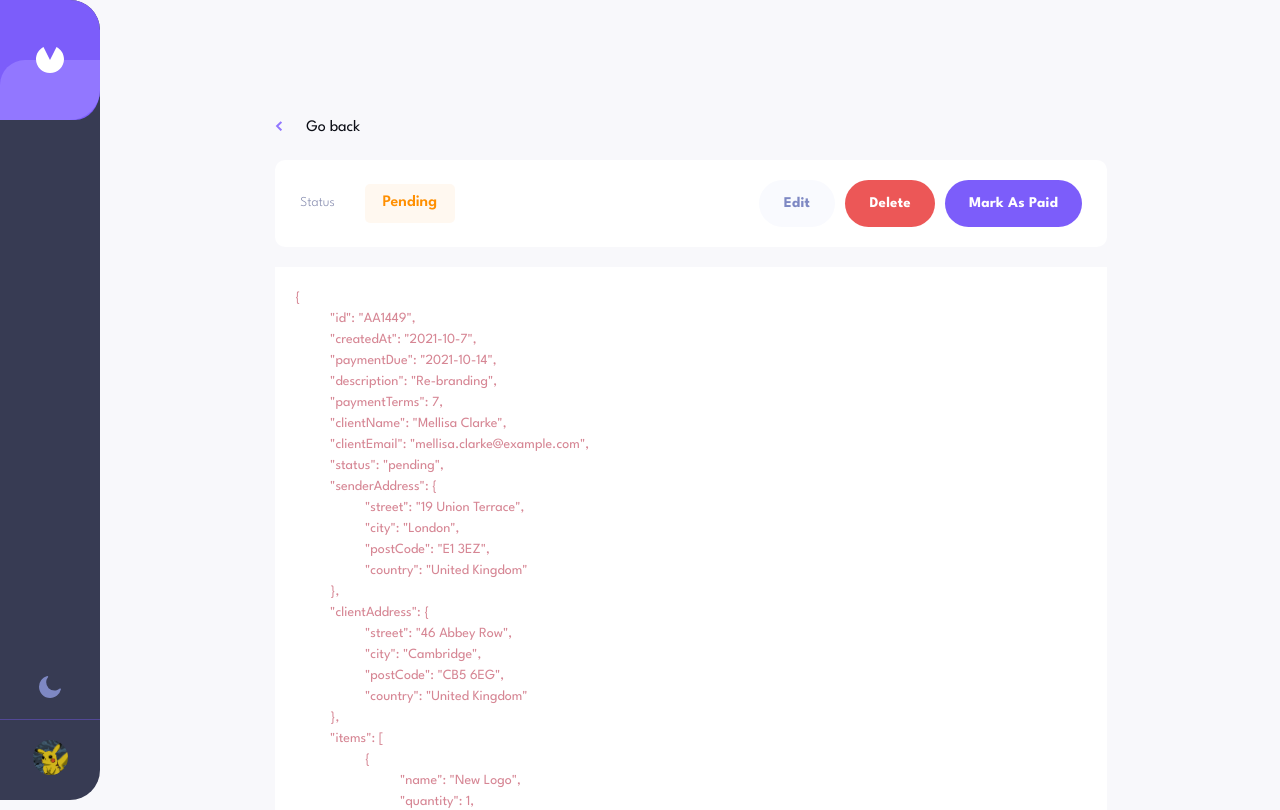
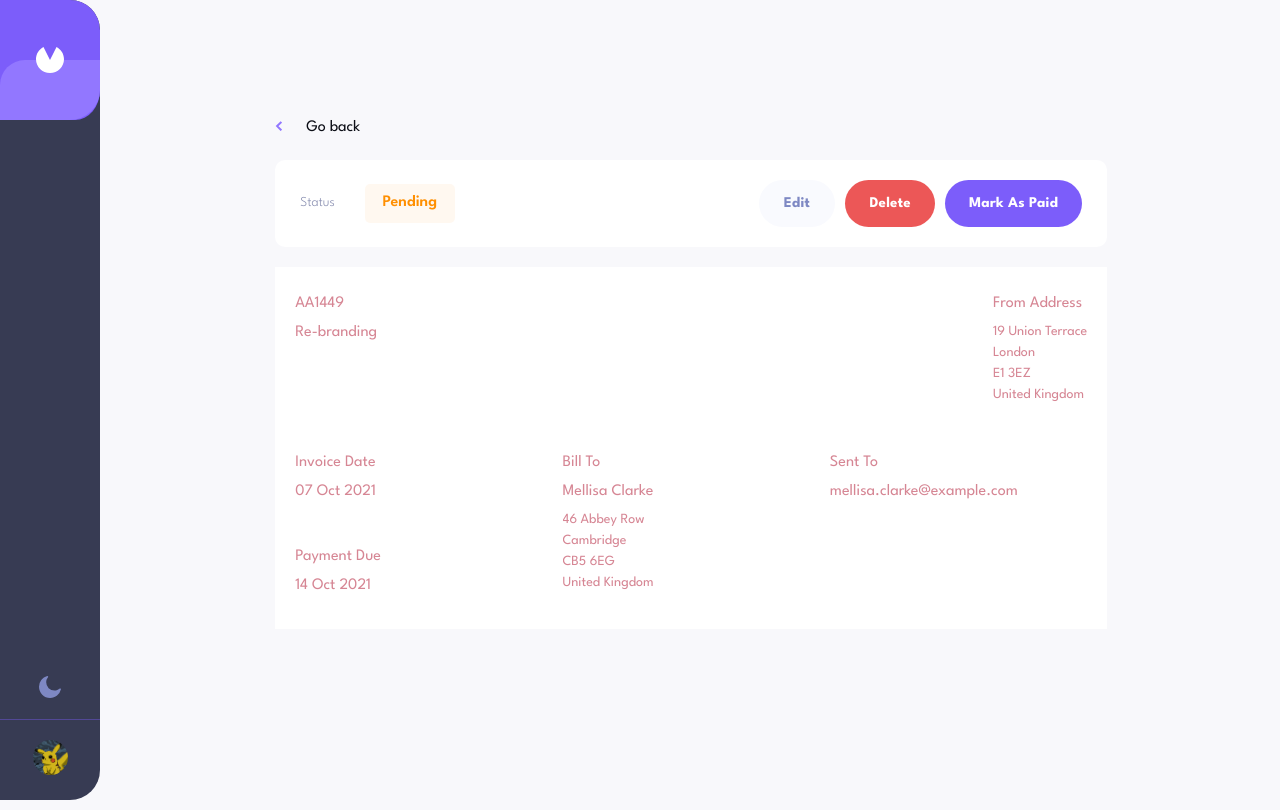
Before and after one commit to Varadarajan-M/Invoice-app, a React (Create React App) app: page /invoice/AA1449 in a window 1280 px wide. Shown: the top 810 px of the page. Built offline with nearby package versions, Linux system fonts and the light colour scheme.

Commit message:
🚀Completed Invoice Detail Body layout styles🚀

```diff
--- /dev/null
+++ b/src/invoice-detail-body/InvoiceDetailBody.js
@@ -0,0 +1,47 @@
+import React, { Fragment } from 'react';
+import './InvoiceDetailBody.scss';
+import { formatDateToString, joinKeys } from '../util';
+
+const InvoiceDetailBody = ({ matchingInvoice }) => {
+  const {
+    id,
+    description,
+    senderAddress,
+    createdAt,
+    clientAddress,
+    clientEmail,
+    clientName,
+    paymentDue,
+  } = matchingInvoice;
+  return (
+    <Fragment>
+      <div className='id-desc'>
+        <p>{id}</p>
+        <p>{description}</p>
+      </div>
+      <div className='from-address'>
+        <p>From Address</p>
+        <pre>{joinKeys(senderAddress)}</pre>
+      </div>
+      <div className='invoice-date'>
+        <p>Invoice Date</p>
+        <p>{formatDateToString(createdAt)}</p>
+      </div>
+      <div className='bill-to'>
+        <p>Bill To</p>
+        <p>{clientName}</p>
+        <pre>{joinKeys(clientAddress)}</pre>
+      </div>
+      <div className='sent-to'>
+        <p>Sent To</p>
+        <p>{clientEmail} </p>
+      </div>
+      <div className='payment-due'>
+        <p>Payment Due</p>
+        <p>{formatDateToString(paymentDue)}</p>
+      </div>
+      {/* Total Amount */}
+    </Fragment>
+  );
+};
+export default InvoiceDetailBody;
--- /dev/null
+++ b/src/invoice-detail-body/InvoiceDetailBody.scss
@@ -0,0 +1,83 @@
+.invoice-details-body {
+    display: grid;
+    grid-template-columns: repeat(3, 1fr);
+    grid-column-gap: 10px;
+    grid-row-gap: 25px;
+
+    p {
+        margin-block: 5px;
+    }
+
+}
+
+@media (min-width: 769px) {
+    .invoice-details-body {
+
+
+
+        .id-desc {
+            grid-row: 1;
+            grid-column: 1;
+        }
+
+        .from-address {
+            grid-row: 1;
+            grid-column: 3;
+            justify-self: end;
+        }
+
+        .invoice-date {
+            grid-row: 2/3;
+            grid-column: 1;
+        }
+
+        .bill-to {
+            grid-row: 2/4;
+            grid-column: 2 / 3;
+        }
+
+        .sent-to {
+            grid-row: 2;
+            grid-column: 3;
+        }
+
+        .payment-due {
+            grid-row: 3/4;
+            grid-column: 1 /2;
+        }
+    }
+
+
+}
+
+@media(max-width:768px) {
+    .invoice-details-body {
+        .id-desc {
+            grid-area: 1/1;
+        }
+
+        .from-address {
+            grid-area: 2/1;
+        }
+
+        .invoice-date {
+            grid-row: 3/4;
+            grid-column: 1/2;
+        }
+
+        .bill-to {
+            grid-row: 3/5;
+            grid-column: 2;
+        }
+
+        .sent-to {
+            grid-row: 5;
+            grid-column: 1;
+        }
+
+        .payment-due {
+            grid-row: 4/5;
+            grid-column: 1 /2;
+        }
+    }
+}
--- a/src/pages/InvoiceDetails.js
+++ b/src/pages/InvoiceDetails.js
@@ -12,16 +12,13 @@ import arrowleftIcon from './../assets/images/icon-arrow-left.svg';
 import { useFormOpen } from './../invoice-form/hooks';
 import InvoiceForm from './../invoice-form/InvoiceForm';
 import InvoiceDeleteDialog from '../invoice-detail-header/InvoiceDeleteDialog';
+import InvoiceDetailBody from '../invoice-detail-body/InvoiceDetailBody';
 
 function InvoiceDetails(props) {
   const { invoices, deleteInvoice } = useInvoices();
   const { theme } = useTheme();
   const { id } = useParams();
-	const {
-		formOpen,
-		onOpen: onEdit,
-		onClose: onBackDropClick,
-	} = useFormOpen();
+  const { formOpen, onOpen: onEdit, onClose: onBackDropClick } = useFormOpen();
 
   const {
     formOpen: dialogOpen,
@@ -31,21 +28,14 @@ function InvoiceDetails(props) {
 
   const matchingInvoice = useMemo(
     () => invoices.filter((invoice) => invoice.id === id)[0],
-		[invoices, id],
+    [invoices, id]
   );
 
   return (
     <div className='w-100 invoice-detail-wrapper'>
       <Text>
-				<Link
-					to={`/`}
-					style={{ textDecoration: 'none', ...theme.bwText }}
-				>
-					<Image
-						src={arrowleftIcon}
-						alt='arrow'
-						className='me-4 mb-1'
-					/>
+        <Link to={`/`} style={{ textDecoration: 'none', ...theme.bwText }}>
+          <Image src={arrowleftIcon} alt='arrow' className='me-4 mb-1' />
           Go back{' '}
         </Link>
       </Text>
@@ -61,7 +51,8 @@ function InvoiceDetails(props) {
         className='invoice-details-body'
         style={{ ...theme.invoiceCard, minHeight: '200px' }}
       >
-				<pre>{JSON.stringify(matchingInvoice, null, 10)}</pre>
+        {/* <pre>{JSON.stringify(matchingInvoice, null, 10)}</pre> */}
+        <InvoiceDetailBody matchingInvoice={matchingInvoice}/>
       </main>
 
       <footer className='invoice-details-footer'>
--- a/src/util.js
+++ b/src/util.js
@@ -93,3 +93,18 @@ export const substractFromDate = (date, days) => {
   date.setDate(date.getDate() - days);
   return date;
 };
+
+/**
+ @func joinKeys
+ @param obj Object
+ @param seperator String
+
+ @description Joins the object keys and returns a string with a separator provided. Separator Defaults to `\n`
+ */
+export const joinKeys = (obj, seperator = '\n') => {
+  let str = '';
+  for (const key in obj) {
+    str += `${obj[key]}${seperator}`;
+  }
+  return str;
+};
```
Lines whose indentation alone changed are shown as unchanged.
